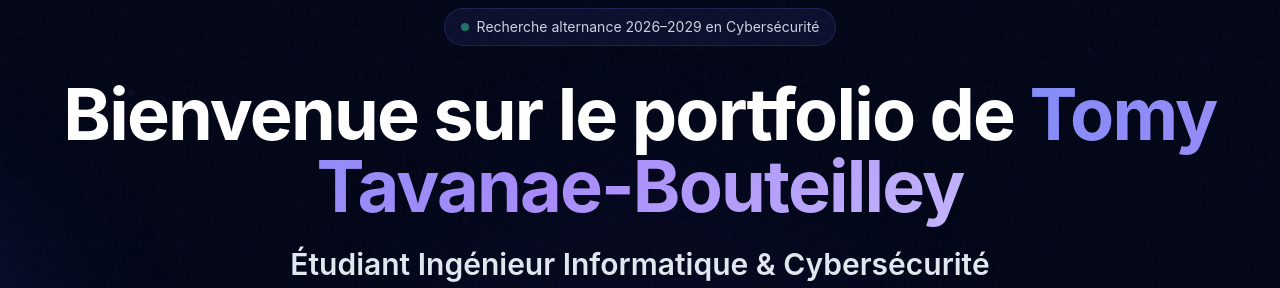
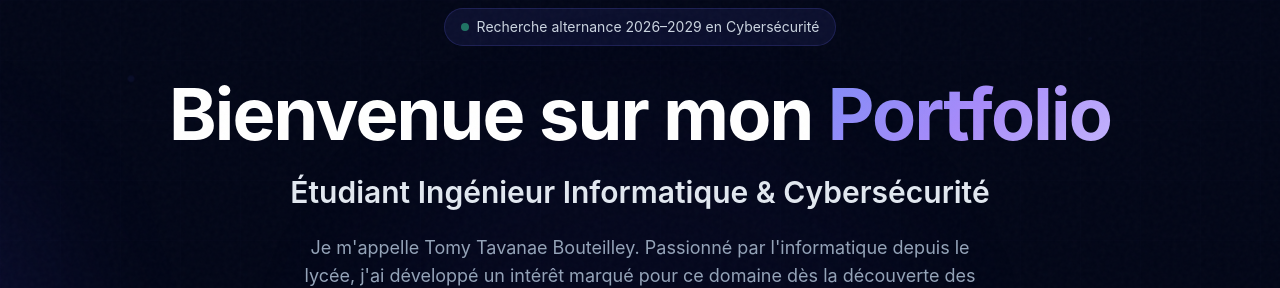
Before and after one commit to Theaummiez/Portfolio, a Next.js app in the folder frontend/: page / in a window 1280 px wide. Shown: the part 120-408 px from the top of the page. Built offline with nearby package versions, Linux system fonts and the light colour scheme; no server answers.

Commit message:
fix: hero titre -> Bienvenue sur mon Portfolio (nom dans la bio)
Co-authored-by: Tomy <Theaummiez@users.noreply.github.com>

```diff
--- a/frontend/src/components/Hero.tsx
+++ b/frontend/src/components/Hero.tsx
@@ -89,8 +89,8 @@ export default function Hero({ personalInfo }: { personalInfo: PersonalInfo }) {
           transition={{ duration: 0.8, delay: 0.4 }}
           className="text-4xl sm:text-5xl md:text-6xl lg:text-7xl font-bold mb-6 tracking-tight"
         >
-          <span className="text-white">Bienvenue sur le portfolio de </span>
-          <span className="gradient-text">{personalInfo.name}</span>
+          <span className="text-white">Bienvenue sur mon </span>
+          <span className="gradient-text">Portfolio</span>
         </motion.h1>
 
         <motion.div
```
